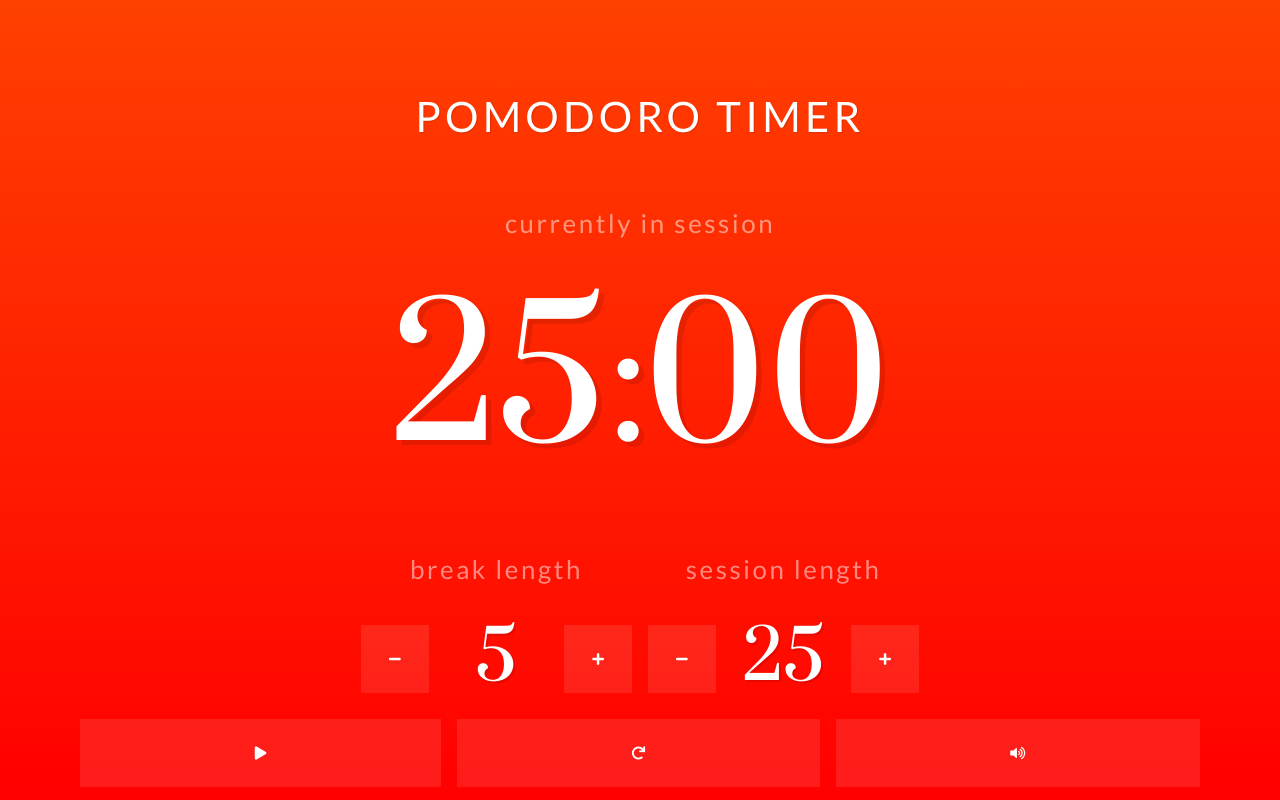
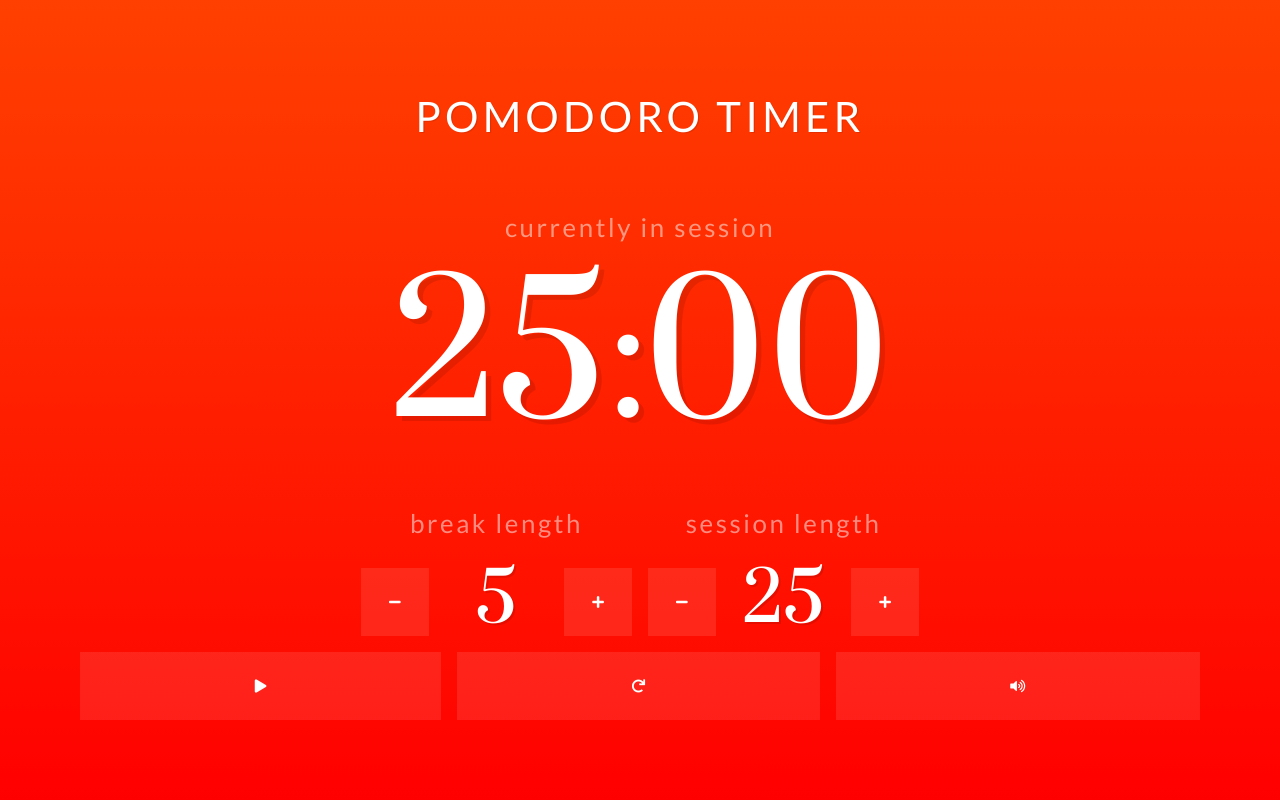
Before and after one commit to 5t4r8ucK/05-build-a-25-5-clock, a React (Create React App) app: page / in a window 1280 px wide. Built offline with nearby package versions, Linux system fonts and the light colour scheme.

Commit message:
Used lower line height for all length elements

```diff
--- a/src/components/length.js
+++ b/src/components/length.js
@@ -8,7 +8,7 @@ const Length = styled.div`
   justify-content: center;
   // Typography
   font-family: ${variables.fonts.stack.serif};
-  line-height: 1.3;
+  line-height: 1;
   text-align: center;
   text-shadow: 0.03em 0.03em ${variables.colors.color.black.b_10};
 `;
```
